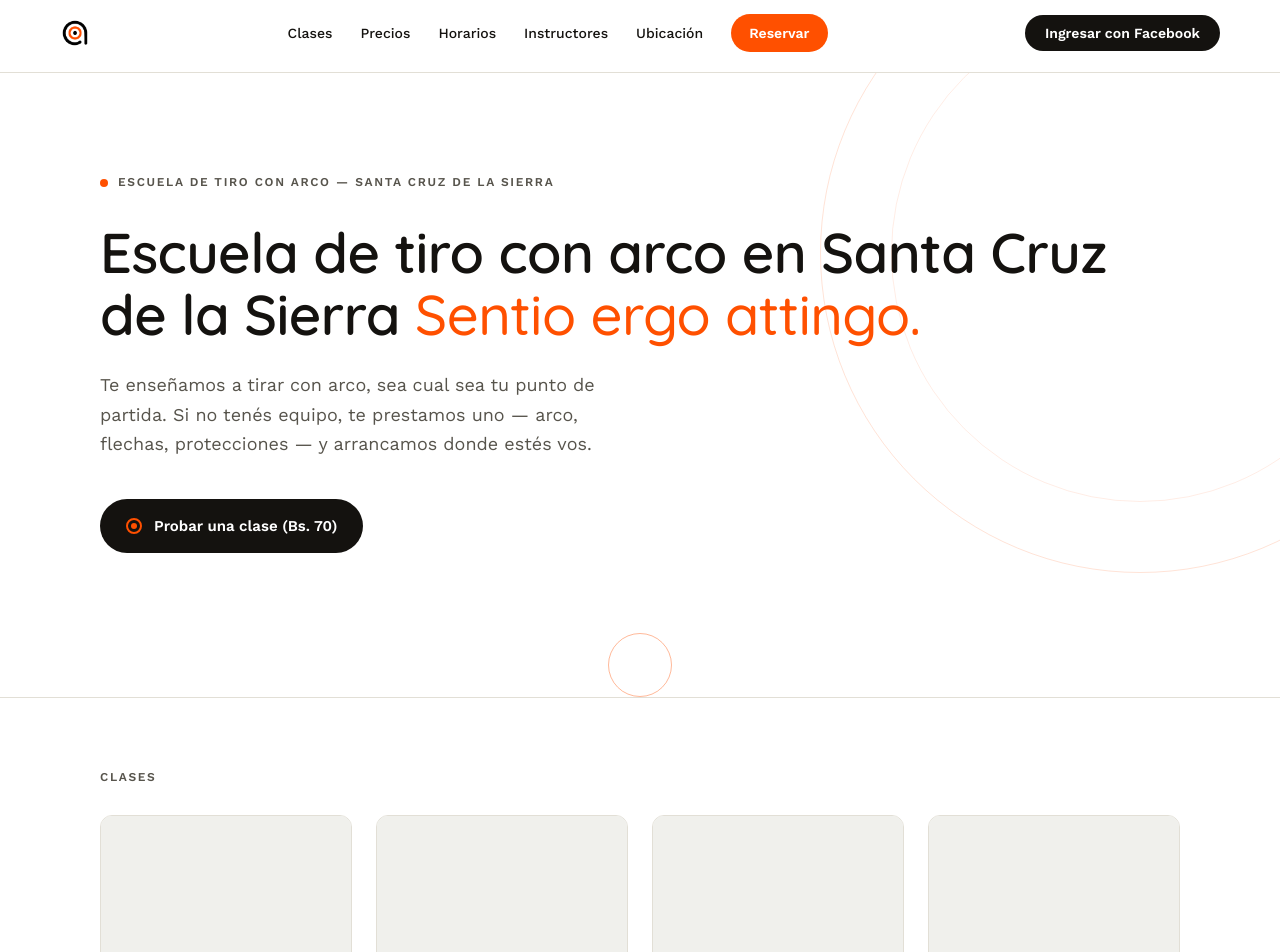
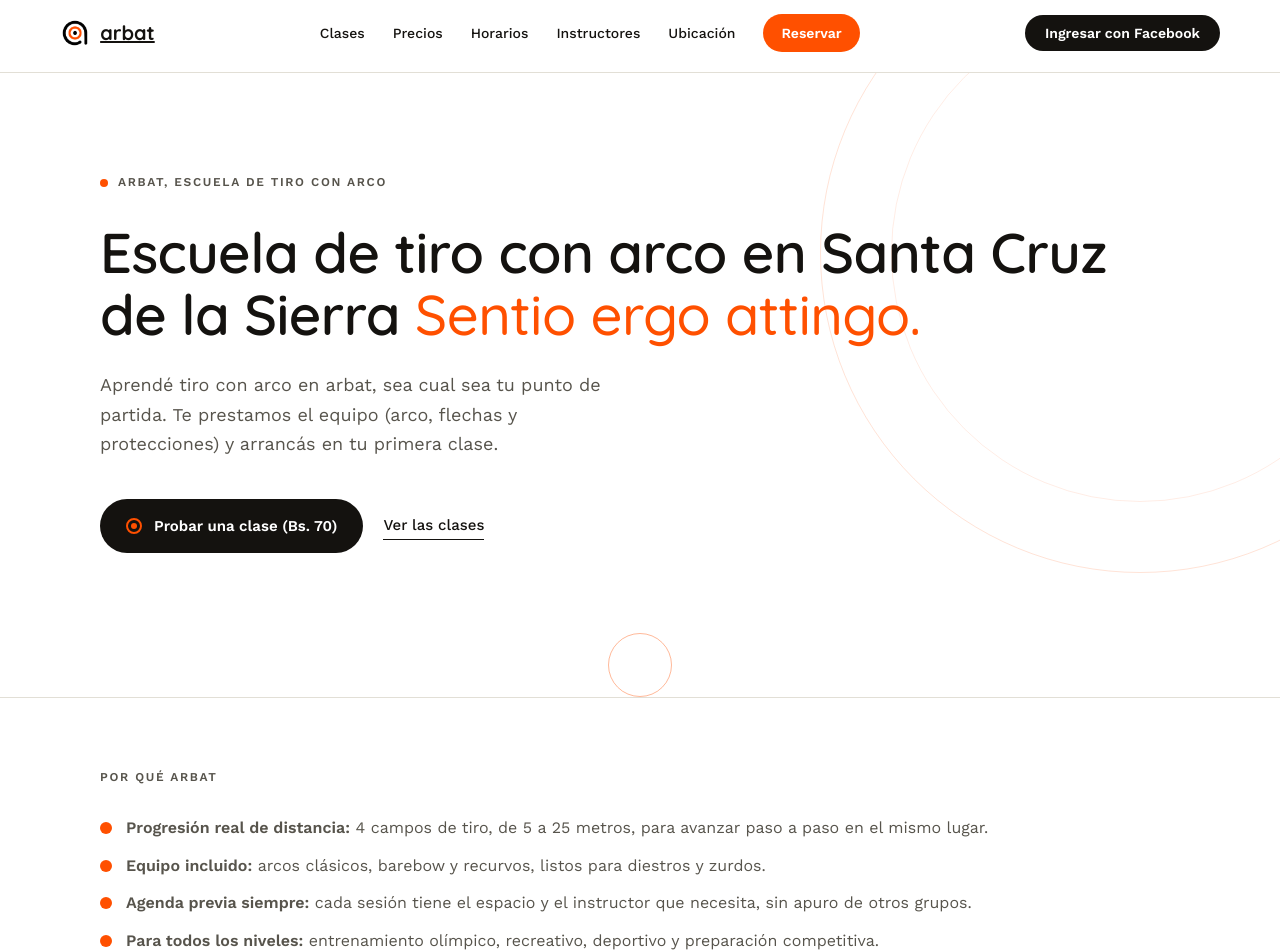
Before and after one commit to asosab/arbat_frontend, a Jekyll site: the page built from index.md, in a window 1280 px wide. Shown: the top 952 px of the page. Built offline with Jekyll 4.4.1, drawn with Linux system fonts in a browser that asks for light colours; some of the changed text lies outside the part shown.

Commit message:
mejoras home patch

```diff
--- a/_includes/footer.html
+++ b/_includes/footer.html
@@ -1,7 +1,7 @@
 <footer class="site-footer">
   <div class="wrap footer-grid">
     <div class="footer-col footer-col--nap">
-      <p class="footer-nombre">{{ site.arbat.nombre }} — {{ site.arbat.lema }}</p>
+      <p class="footer-nombre">{{ site.arbat.nombre }}, {{ site.arbat.lema }}</p>
       <p>{{ site.arbat.direccion }}</p>
       <p>Email: <a href="mailto:{{ site.arbat.email }}">{{ site.arbat.email }}</a></p>
       <p>
--- a/_includes/header.html
+++ b/_includes/header.html
@@ -2,6 +2,7 @@
   <div class="header-fila wrap">
     <a class="site-logo" href="{{ '/' | relative_url }}">
       <img src="{{ '/assets/images/logo.png' | relative_url }}" alt="{{ site.arbat.nombre }}">
+      <span class="site-logo-texto">{{ site.arbat.nombre }}</span>
     </a>
     <nav class="site-nav" id="site-nav" aria-label="Navegación principal">
       <a href="{{ '/clases/principiantes/' | relative_url }}">Clases</a>
--- a/_layouts/default.html
+++ b/_layouts/default.html
@@ -18,6 +18,13 @@
     {% if page.hero_cta_texto %}
     <div class="ctas">
       {% include whatsapp-cta.html texto=page.hero_cta_texto mensaje=page.hero_cta_mensaje %}
+      {% if page.hero_cta_secundario_texto %}
+      {% if page.hero_cta_secundario_url contains '#' %}
+      <a class="btn-secondary" href="{{ page.hero_cta_secundario_url }}">{{ page.hero_cta_secundario_texto }}</a>
+      {% else %}
+      <a class="btn-secondary" href="{{ page.hero_cta_secundario_url | relative_url }}">{{ page.hero_cta_secundario_texto }}</a>
+      {% endif %}
+      {% endif %}
     </div>
     {% endif %}
   </div>
--- a/assets/css/style.scss
+++ b/assets/css/style.scss
@@ -54,6 +54,12 @@
 .tile {
   border-top: 1px solid var(--borde);
   padding: 70px 0 100px;
+}
+
+// Tile de cierre (CTA final del home): mismo componente, fondo piedra para
+// que se note que es el último paso antes de reservar.
+.tile--cta {
+  background: var(--piedra);
 }
 
 // Contenedor de contenido para páginas SIN hero (default.html las envuelve
@@ -316,10 +322,23 @@
   padding: 14px 0 20px;
 }
 
+.site-header .site-logo {
+  display: flex;
+  align-items: center;
+  gap: 10px;
+}
+
 .site-header .site-logo img {
   height: 30px;
   width: auto;
   display: block;
+}
+
+.site-logo-texto {
+  font-family: 'Quicksand', sans-serif;
+  font-weight: 700;
+  font-size: 20px;
+  color: var(--tinta);
 }
 
 .site-nav {
--- a/index.md
+++ b/index.md
@@ -3,16 +3,30 @@
 description: "Escuela de tiro con arco en Santa Cruz de la Sierra. Entrenamiento olímpico, recreativo, deportivo y competitivo con equipo incluido y agenda previa."
 breadcrumb_hidden: true
 hero: true
-hero_eyebrow: "Escuela de tiro con arco — Santa Cruz de la Sierra"
+hero_eyebrow: "arbat, escuela de tiro con arco"
 hero_lema: "Sentio ergo attingo."
-hero_sub: "Te enseñamos a tirar con arco, sea cual sea tu punto de partida. Si no tenés equipo, te prestamos uno — arco, flechas, protecciones — y arrancamos donde estés vos."
+hero_sub: "Aprendé tiro con arco en arbat, sea cual sea tu punto de partida. Te prestamos el equipo (arco, flechas y protecciones) y arrancás en tu primera clase."
 hero_cta_texto: "Probar una clase (Bs. 70)"
 hero_cta_mensaje: "Hola arbat, quiero probar una primera clase de tiro con arco."
+hero_cta_secundario_texto: "Ver las clases"
+hero_cta_secundario_url: "#clases"
 ---
 
 <div class="ring-divider" aria-hidden="true"></div>
 
 <div class="tile">
+  <div class="wrap">
+    <p class="section-label">Por qué arbat</p>
+    <ul class="list-diana">
+      <li><strong>Progresión real de distancia:</strong> 4 campos de tiro, de 5 a 25 metros, para avanzar paso a paso en el mismo lugar.</li>
+      <li><strong>Equipo incluido:</strong> arcos clásicos, barebow y recurvos, listos para diestros y zurdos.</li>
+      <li><strong>Agenda previa siempre:</strong> cada sesión tiene el espacio y el instructor que necesita, sin apuro de otros grupos.</li>
+      <li><strong>Para todos los niveles:</strong> entrenamiento olímpico, recreativo, deportivo y preparación competitiva.</li>
+    </ul>
+  </div>
+</div>
+
+<div class="tile" id="clases">
   <div class="wrap">
     <p class="section-label">Clases</p>
     <div class="grid">
@@ -99,4 +113,15 @@
   </div>
 </div>
 
+<div class="tile tile--cta">
+  <div class="wrap">
+    <p class="section-label">Reservá tu clase</p>
+    <p>Coordinamos el día y el horario por WhatsApp, con el equipo listo para vos.</p>
+    <div class="ctas">
+      {% include whatsapp-cta.html texto="Reservar por WhatsApp" mensaje="Hola arbat, quiero reservar mi primera clase de tiro con arco." %}
+      <a class="btn-secondary" href="{{ '/reservar/' | relative_url }}">Llenar el formulario de reserva</a>
+    </div>
+  </div>
+</div>
+
 {% include schema/local-business.html %}
```
Also changed, not shown: 1 other file.
